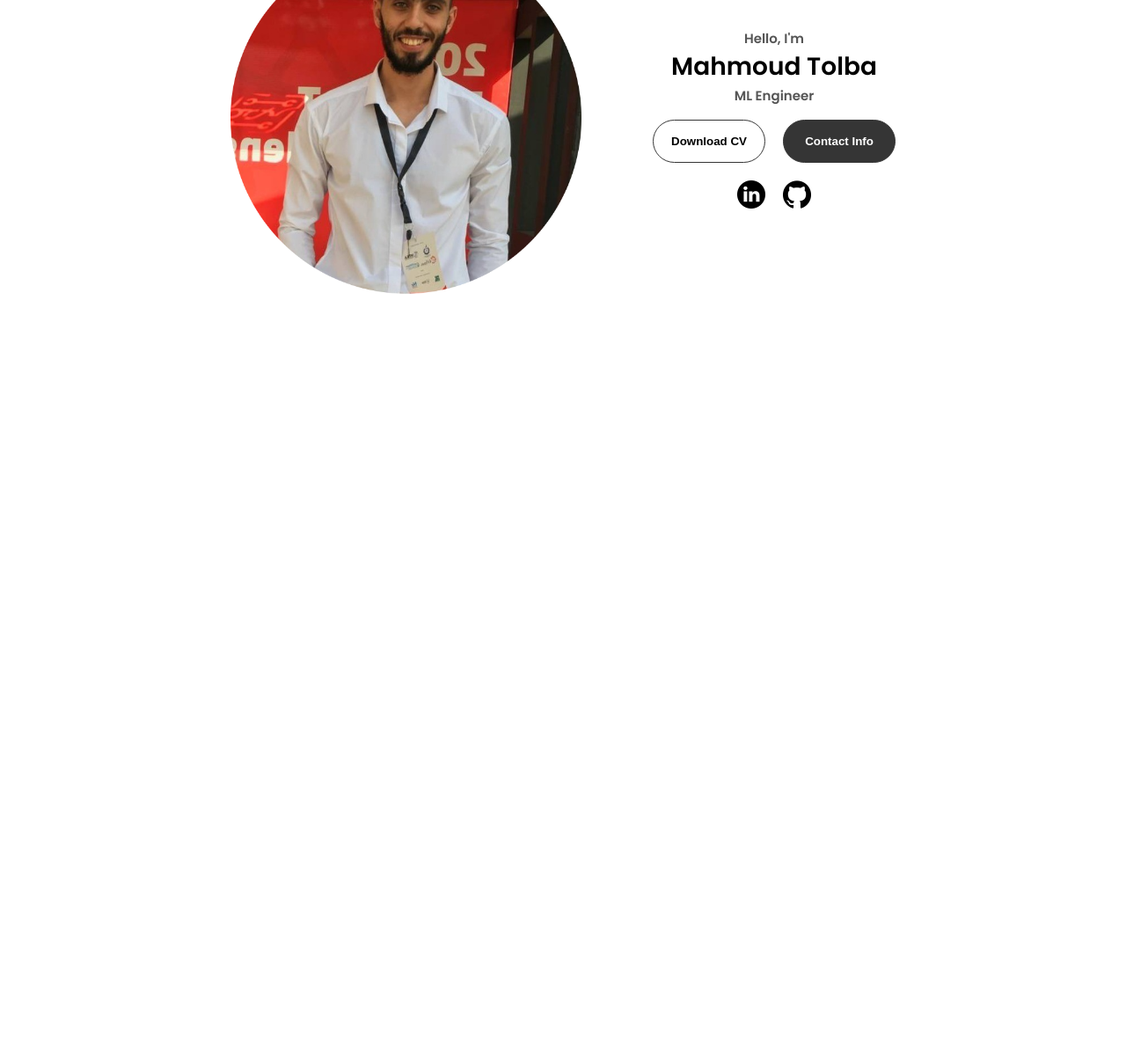
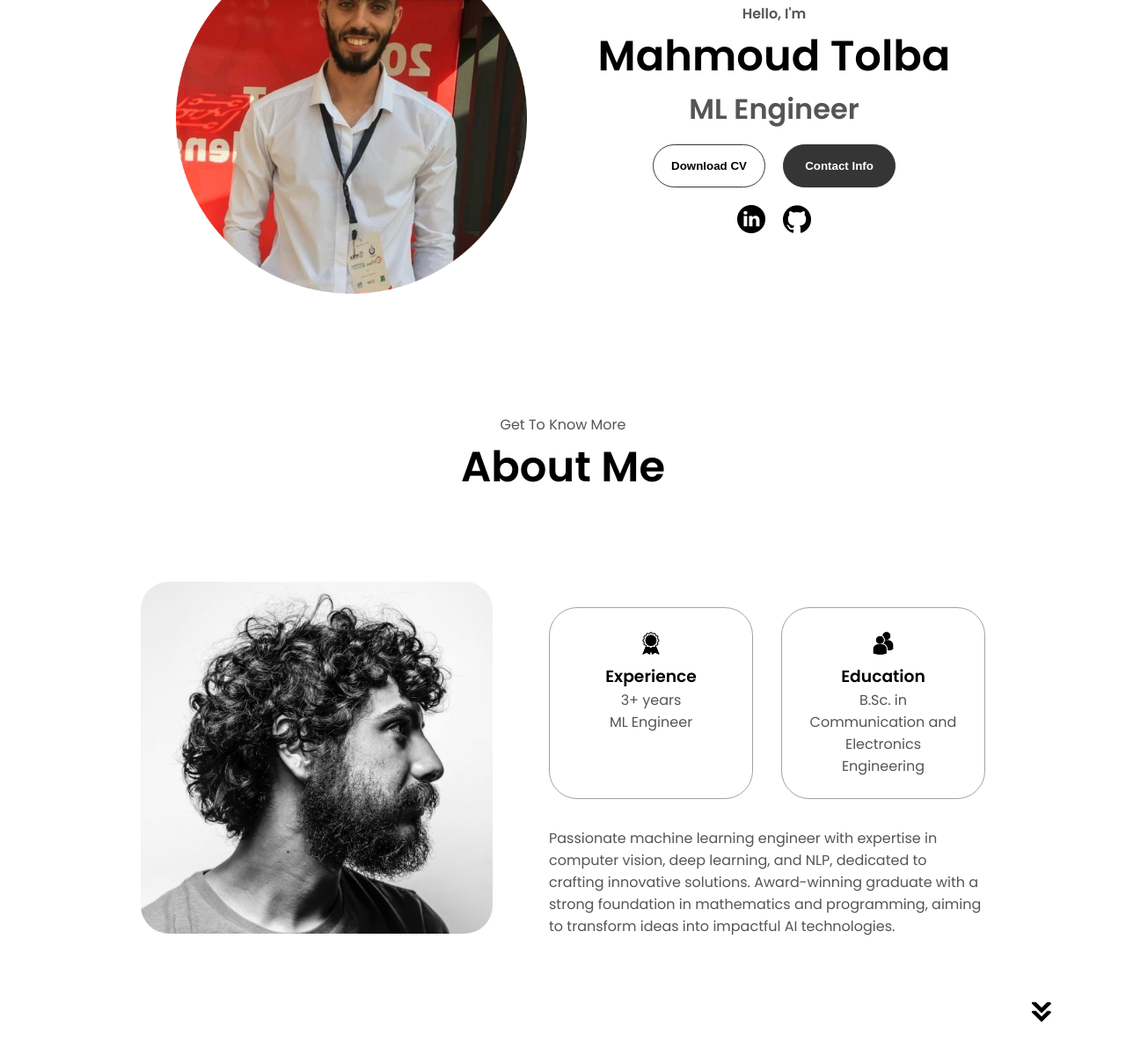
Before and after one commit to mahmuudtolba/Responsive-Personal-Portfolio, a plain HTML site: page index.html in a window 1280 px wide. Shown: the part 338-1538 px from the top of the page at 88% size. Before the commit the page ends 800 px from the top, so only its background shows below. Drawn offline with Linux system fonts and the light colour scheme.

Commit message:
finished about section

```diff
--- a/index.html
+++ b/index.html
@@ -76,6 +76,52 @@
         </div>
       </div>
     </section>
+    <section id="about">
+      <p class="section__text__a1">Get To Know More</p>
+      <h1 class="title">About Me</h1>
+      <div class="section-container">
+        <div class="section__pic-container">
+          <img
+            src="./assets/about-pic.png"
+            alt="Profile picture"
+            class="about-pic"
+          />
+        </div>
+        <div class="about-details-container">
+          <div class="about-containers">
+            <div class="details-container">
+              <img
+                src="./assets/experience.png"
+                alt="Experience icon"
+                class="icon"
+              />
+              <h3>Experience</h3>
+              <p>3+ years <br />ML Engineer</p>
+            </div>
+            <div class="details-container">
+              <img
+                src="./assets/education.png"
+                alt="Education icon"
+                class="icon"
+              />
+              <h3>Education</h3>
+              <p>B.Sc. in Communication and Electronics Engineering</p>
+            </div>
+          </div>
+          <div class="text-container">
+            <p>
+              Passionate machine learning engineer with expertise in computer vision, deep learning, and NLP, dedicated to crafting innovative solutions. Award-winning graduate with a strong foundation in mathematics and programming, aiming to transform ideas into impactful AI technologies.
+            </p>
+          </div>
+        </div>
+      </div>
+      <img
+        src="./assets/arrow.png"
+        alt="Arrow icon"
+        class="icon arrow"
+        onclick="location.href='./#experience'"
+      />
+    </section>
     <script src="script.js"></script>
   </body>
 </html>
--- a/style.css
+++ b/style.css
@@ -42,7 +42,7 @@ nav {
 .nav-links {
   gap: 2rem;
   list-style: none;
-  font-size: 2rem;
+  font-size: 1.5rem;
 }
 
 a {
@@ -59,7 +59,7 @@ a:hover {
 }
 
 .logo {
-  font-size: 2rem;
+  font-size: 3rem;
 }
 
 .logo:hover {
@@ -143,11 +143,7 @@ section {
   min-height: fit-content;
 }
 
-/*
-.section-container {
-  display: flex;
-}
-*/
+
 
 #profile {
   display: flex;
@@ -168,20 +164,21 @@ section {
 }
 
 .section__text__p1 {
-  font-size: 15px;
+  font-size: 1rem;
 }
 
 .section__text p {
   font-weight: 600;
 }
 .section__text__p2 {
-  font-size: 15px;
   margin-bottom: 1rem;
+  font-size: 2rem;
+
 }
 
 
 .title {
-  font-size: 1.75rem;
+  font-size: 3rem;
   text-align: center;
 }
 
@@ -240,5 +237,61 @@ section {
   justify-content: center;
 }
 
+/* ABOUT SECTION */
 
-/* ABOUT SECTION */
+#about {
+  position: relative;
+}
+
+.about-containers {
+  gap: 2rem;
+  margin-bottom: 2rem;
+  margin-top: 2rem;
+}
+
+.about-details-container {
+  justify-content: center;
+  flex-direction: column;
+}
+
+.about-containers,
+.about-details-container {
+  display: flex;
+}
+
+.about-pic {
+  border-radius: 2rem;
+}
+
+.arrow {
+  position: absolute;
+  right: -5rem;
+  bottom: 2.5rem;
+}
+
+.details-container {
+  padding: 1.5rem;
+  flex: 1;
+  background: white;
+  border-radius: 2rem;
+  border: rgb(53, 53, 53) 0.1rem solid;
+  border-color: rgb(163, 163, 163);
+  text-align: center;
+}
+
+.section-container {
+  gap: 4rem;
+  height: 80%;
+  display: flex;
+}
+
+.section__pic-container {
+  height: 400px;
+  width: 400px;
+  margin: auto 0;
+}
+
+
+.section__text__a1{
+  text-align: center;
+}
```
